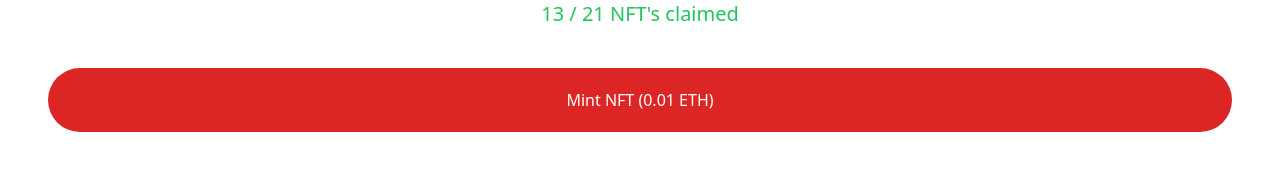
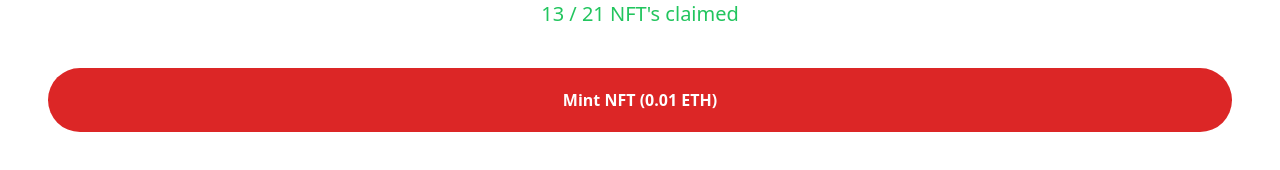
Before and after one commit to fluturecode/nft-challenge, a Next.js app: page / in a window 1280 px wide. Shown: the part 1170-1340 px from the top of the page. Built offline with nearby package versions, Linux system fonts and the light colour scheme.

Commit message:
added new styles to mint button in [id].tsx

```diff
--- a/pages/nft/[id].tsx
+++ b/pages/nft/[id].tsx
@@ -41,7 +41,7 @@
           </h1>
           <p className="pt-2 text-xl text-green-500">13 / 21 NFT's claimed</p>
         </div>
-        <button className="mt-10 h-16 w-full rounded-full bg-red-600 text-white">
+        <button className="mt-10 h-16 w-full rounded-full bg-red-600 font-bold text-white">
           Mint NFT (0.01 ETH)
         </button>
       </div>
```
